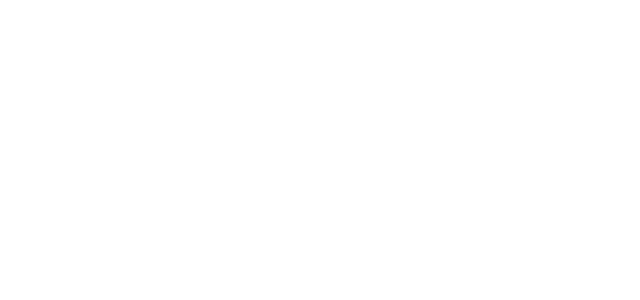
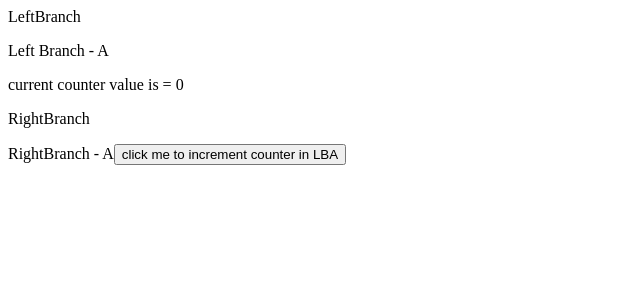
Before and after one commit to Kazarius40/react-learning, a React (Vite) app: page / in a window 1280 px wide. Shown: the top 300 px of the page, without its empty margins (0-640 px from the left). Built offline with nearby package versions, Linux system fonts and the light colour scheme; the HTML template or start-up script is replaced by a standard one.

Commit message:
Почав проходити 7-у лекцію з context

```diff
--- a/src/App.tsx
+++ b/src/App.tsx
@@ -1,9 +1,26 @@
 import './App.css'
+import {LeftBranch} from "./components/LeftBranch.tsx";
+import {RightBranch} from "./components/RightBranch.tsx";
+import {init, MyContext} from "./context/MyContext.tsx";
+import {useState} from "react";
 
 function App() {
 
+    const [counter, setCounter] = useState<number>(init.counterValue);
+
     return (
         <>
+            <MyContext.Provider value={{
+                counterValue: counter,
+                increment:(obj)=>{
+                    setCounter(++obj);
+                    console.log(obj);
+                }
+            }}>
+
+                <LeftBranch/>
+                <RightBranch/>
+            </MyContext.Provider>
         </>
     )
 }
--- /dev/null
+++ b/src/components/LeftBranch.tsx
@@ -0,0 +1,11 @@
+import {LeftBranchA} from "./LeftBranchA.tsx";
+
+export const LeftBranch = () => {
+    return (
+        <div>LeftBranch
+            <p>
+                <LeftBranchA/>
+            </p>
+        </div>
+    );
+};
--- /dev/null
+++ b/src/components/LeftBranchA.tsx
@@ -0,0 +1,16 @@
+import {useContext} from "react";
+import {MyContext} from "../context/MyContext.tsx";
+
+export const LeftBranchA = () => {
+
+    const {counterValue} =
+        useContext(MyContext);
+    return (
+        <div>Left Branch - A
+
+            <p>
+               current counter value is = {counterValue}
+            </p>
+        </div>
+    );
+};
--- /dev/null
+++ b/src/components/RightBranch.tsx
@@ -0,0 +1,11 @@
+import {RightBranchA} from "./RightBranchA.tsx";
+
+export const RightBranch = () => {
+    return (
+        <div>RightBranch
+            <p>
+                <RightBranchA/>
+            </p>
+        </div>
+    );
+};
--- /dev/null
+++ b/src/components/RightBranchA.tsx
@@ -0,0 +1,15 @@
+import {useContext} from "react";
+import {MyContext} from "../context/MyContext.tsx";
+
+export const RightBranchA = () => {
+
+    const {counterValue, increment} =
+        useContext(MyContext);
+    return (
+        <div>RightBranch - A
+            <button onClick={() => {
+                increment(counterValue);
+            }}>click me to increment counter in LBA</button>
+        </div>
+    );
+};
--- /dev/null
+++ b/src/context/MyContext.tsx
@@ -0,0 +1,13 @@
+import {createContext} from "react";
+
+type MyContextType = {
+    counterValue: number;
+    increment: (obj: number) => void;
+}
+export const init = {
+    counterValue: 0,
+    increment: (obj: number) => {
+        console.log(obj);
+    }
+};
+export const MyContext = createContext<MyContextType>(init);
```
